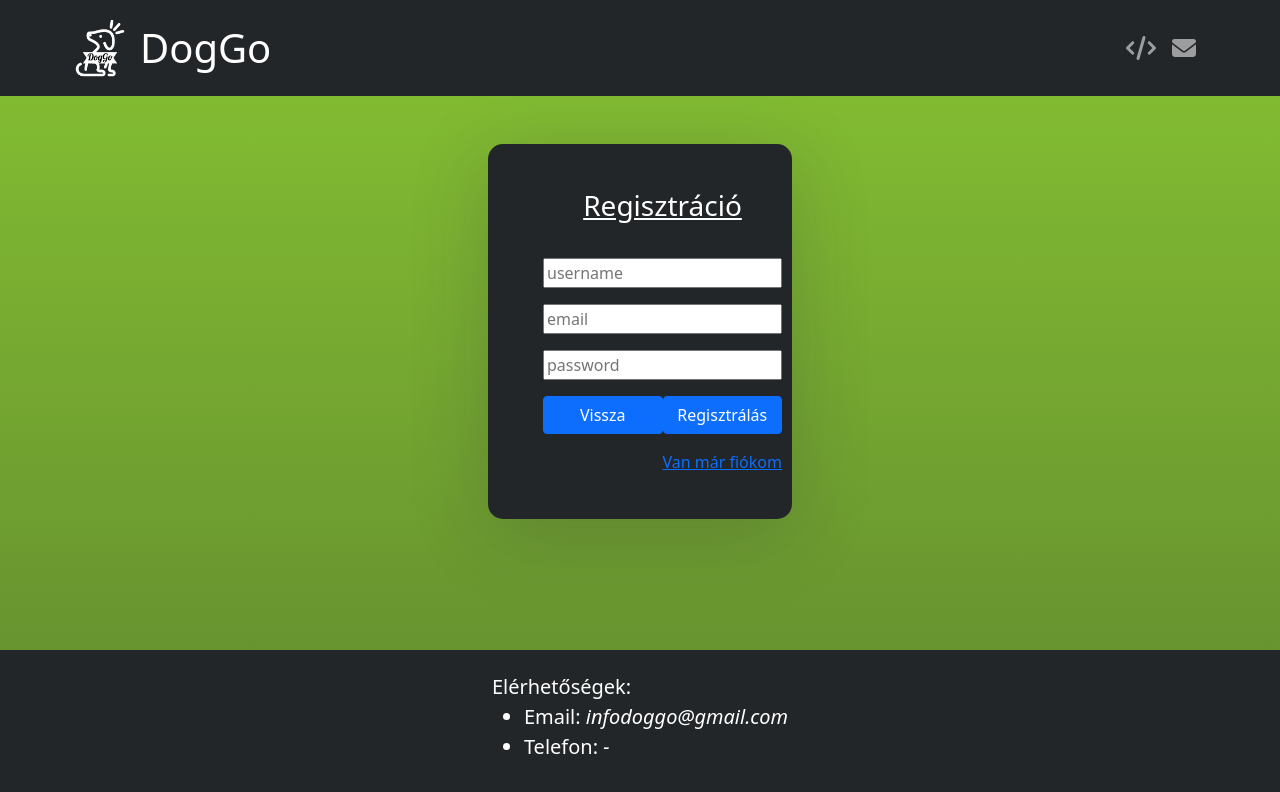
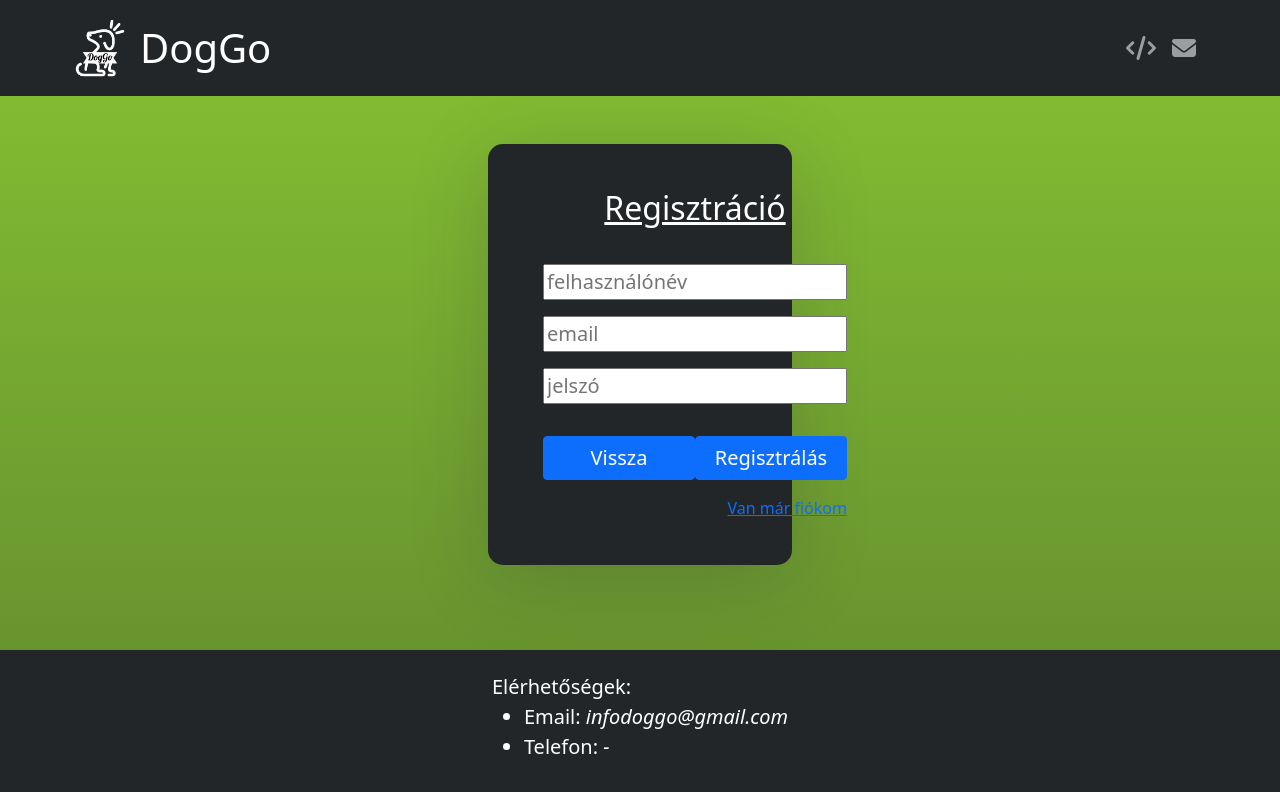
Before and after one commit to kilianmarcell/DogGo_Web, a Vue app: page /register in a window 1280 px wide. Shown: the top 792 px of the page. Built offline with nearby package versions, Linux system fonts and the light colour scheme.

Commit message:
Auth komponensek kinézete javíva

```diff
--- a/src/components/authentication/Login.vue
+++ b/src/components/authentication/Login.vue
@@ -7,7 +7,7 @@
         <input type="text" class="fs-5" v-model="data.username" placeholder="felhasználónév">
         <input type="password" class="fs-5" v-model="data.password" placeholder="jelszó">
 
-        <div>
+        <div class="pt-3">
             <router-link to="/" class="btn btn-primary w-50 fs-5">Vissza</router-link>
             <button class="btn btn-primary w-50 fs-5" @click="login">Bejelentkezés</button>
         </div>
--- a/src/components/authentication/Register.vue
+++ b/src/components/authentication/Register.vue
@@ -1,17 +1,17 @@
 <template>
     <div class="d-grid gap-3 col-3 mx-auto mt-5 text-inner">
 
-        <div class="text-decoration-underline fs-3 text-center pb-3">
+        <div class="text-decoration-underline fs-2 text-center pb-3">
             Regisztráció
         </div>
 
-        <input type="text" v-model="registerUser.username" placeholder="username">
-        <input type="email" v-model="registerUser.email" placeholder="email">
-        <input type="password" v-model="registerUser.password" placeholder="password">
+        <input type="text" class="fs-5" v-model="registerUser.username" placeholder="felhasználónév">
+        <input type="email" class="fs-5" v-model="registerUser.email" placeholder="email">
+        <input type="password" class="fs-5" v-model="registerUser.password" placeholder="jelszó">
 
-        <div>
-            <router-link to="/" class="btn btn-primary w-50">Vissza</router-link>
-            <button class="btn btn-primary w-50" @click="login">Regisztrálás</button>
+        <div class="pt-3">
+            <router-link to="/" class="btn btn-primary w-50 fs-5">Vissza</router-link>
+            <button class="btn btn-primary w-50 fs-5" @click="login">Regisztrálás</button>
         </div>
 
         <div class="text-end fs-6">
```
